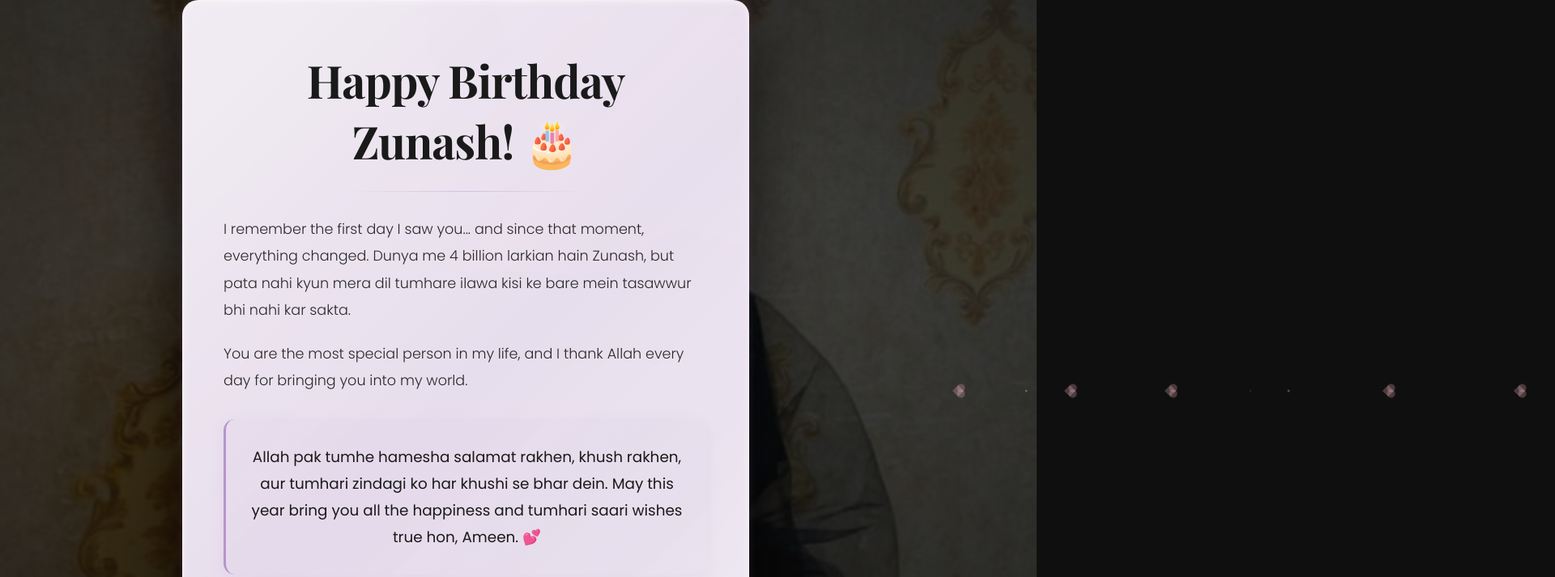
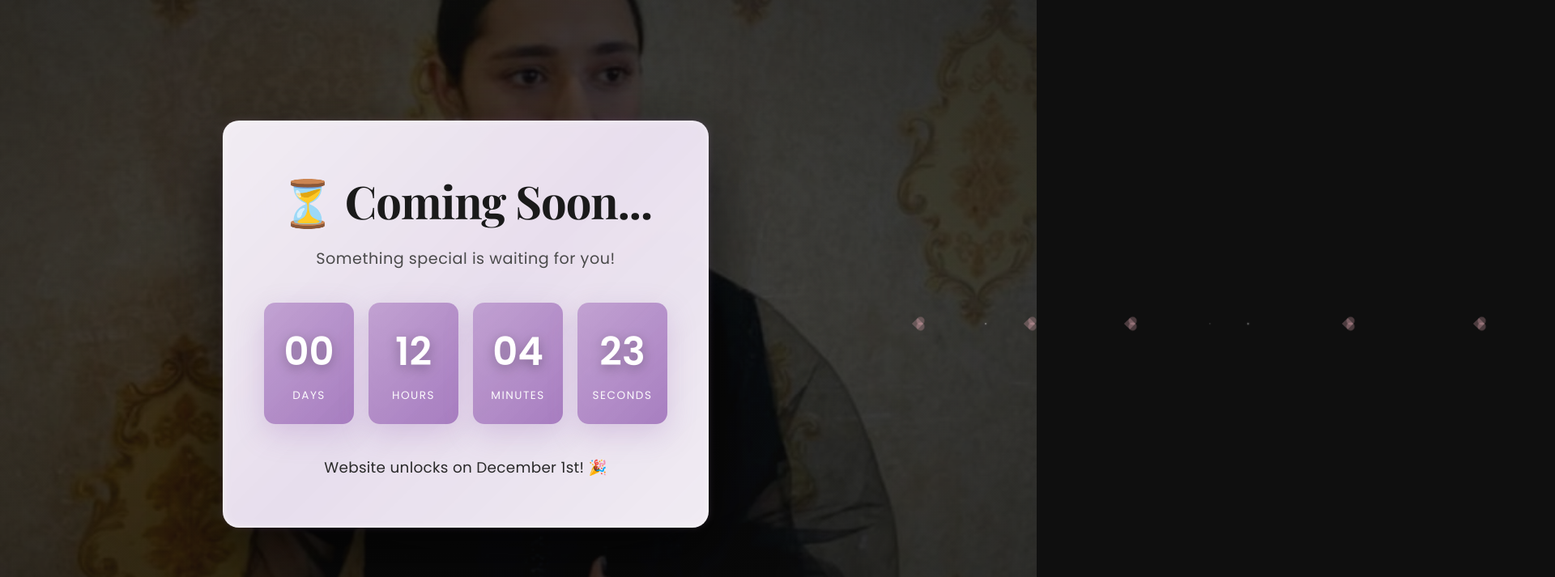
Before and after one commit to badareee/Zunash-Birdayy, a plain HTML site: page index.html in a window 1280 px wide. Shown: the top 713 px of the page at 81% size, 1920 px wide, since content can reach past the window. Drawn offline with nearby package versions, Linux system fonts and the light colour scheme.

Commit message:
first commit

```diff
--- a/index.html
+++ b/index.html
@@ -474,14 +474,14 @@
             const now = new Date();
             const currentYear = now.getFullYear();
 
-            let targetDate = new Date(currentYear, 10, 1, 0, 0, 0);
-            const lockDate = new Date(currentYear, 10, 31, 23, 59, 59);
+            let targetDate = new Date(currentYear, 11, 1, 0, 0, 0);
+            const lockDate = new Date(currentYear, 11, 31, 23, 59, 59);
 
             if (now > lockDate) {
                 targetDate = new Date(currentYear + 1, 11, 1, 0, 0, 0);
             }
 
-            const startDate = new Date(currentYear, 10, 1, 0, 0, 0);
+            const startDate = new Date(currentYear, 11, 1, 0, 0, 0);
             const endDate = new Date(currentYear, 11, 30, 23, 59, 59);
 
             if (now >= startDate && now <= endDate) {
```
